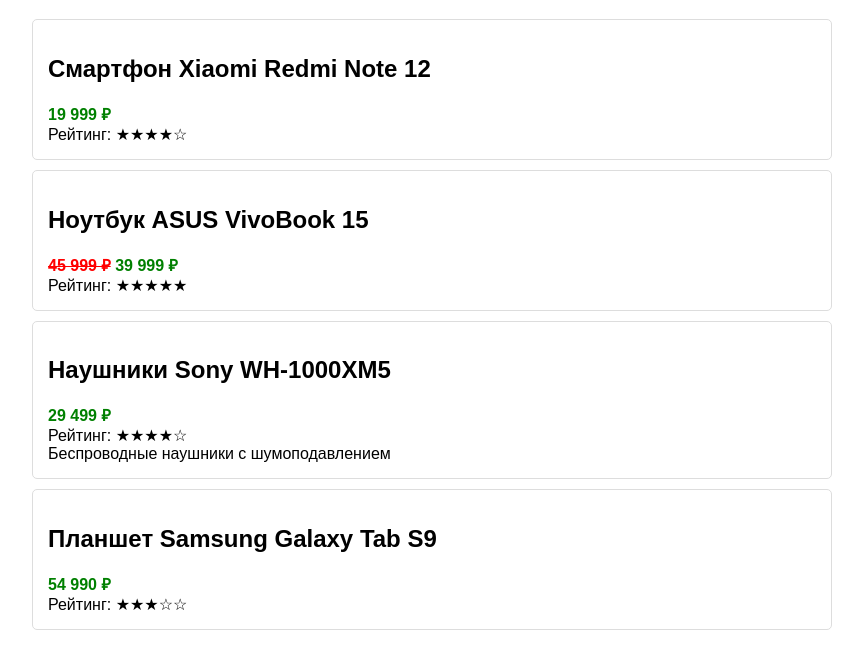
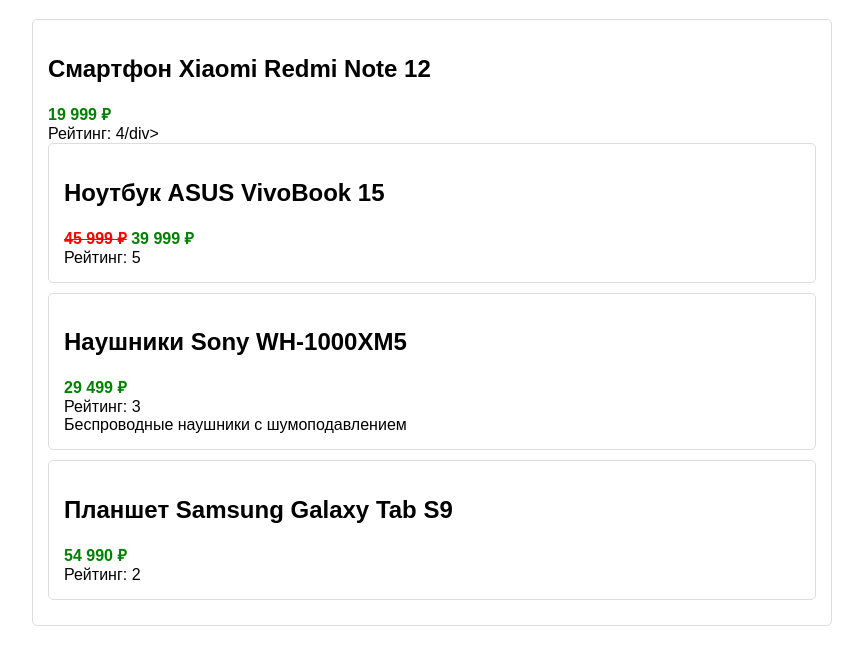
Before and after one commit to eistop42/parsing, a plain HTML site: page index.html in a window 1280 px wide. Shown: the part 61-730 px from the top of the page, without its empty margins (208-1071 px from the left). Drawn offline with Linux system fonts and the light colour scheme.

Commit message:
Update index.html

```diff
--- a/index.html
+++ b/index.html
@@ -32,7 +32,7 @@
         <div class="product-item" data-category="phones">
             <h2 class="product-name">Смартфон Xiaomi Redmi Note 12</h2>
             <div class="price">19 999 ₽</div>
-            <div class="rating">Рейтинг: ★★★★☆</div>
+            <div class="rating">Рейтинг: 4/div>
         </div>
 
         <div class="product-item" data-category="laptops">
@@ -41,20 +41,20 @@
                 <span class="discount">45 999 ₽</span>
                 39 999 ₽
             </div>
-            <div class="rating">Рейтинг: ★★★★★</div>
+            <div class="rating">Рейтинг: 5</div>
         </div>
 
         <div class="product-item" data-category="headphones">
             <h2 class="product-name">Наушники Sony WH-1000XM5</h2>
             <div class="price">29 499 ₽</div>
-            <div class="rating">Рейтинг: ★★★★☆</div>
+            <div class="rating">Рейтинг: 3</div>
             <div class="description">Беспроводные наушники с шумоподавлением</div>
         </div>
 
         <div class="product-item" data-category="tablets">
             <h2 class="product-name">Планшет Samsung Galaxy Tab S9</h2>
             <div class="price">54 990 ₽</div>
-            <div class="rating">Рейтинг: ★★★☆☆</div>
+            <div class="rating">Рейтинг: 2</div>
         </div>
     </div>
 </body>
```
